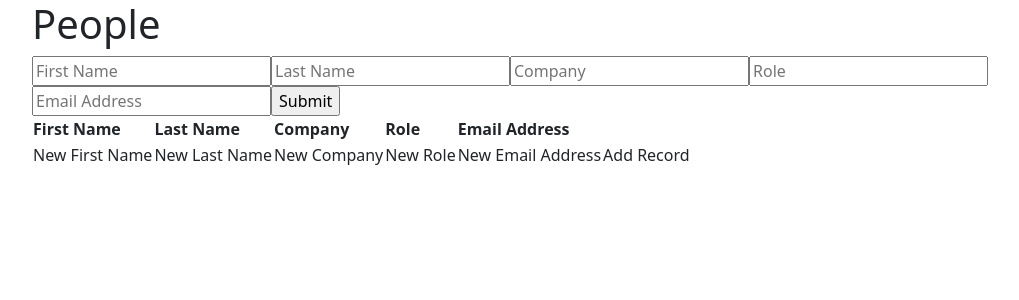
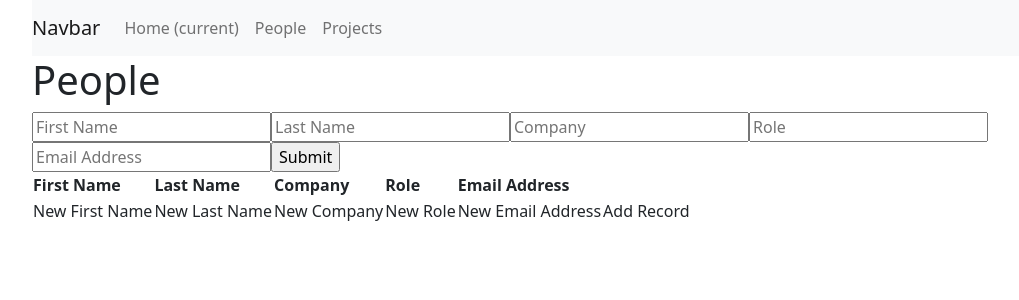
Before and after one commit to akodali92/looker_projects, a Flask app: page /persons in a window 1280 px wide. Shown: the top 300 px of the page, without its empty margins (50-1069 px from the left). Run offline with Flask 2, Linux system fonts and the light colour scheme; data that the repository does not hold is empty.

Commit message:
Add nav bar and initial projects route

```diff
--- a/app/__init__.py
+++ b/app/__init__.py
@@ -16,4 +16,4 @@ app.config['SQLALCHEMY_TRACK_MODIFICATIONS'] = False
 db = SQLAlchemy(app)
 
 # import routes
-from app.routes import index, persons
+from app.routes import index, persons, projects
--- a/app/routes/index.py
+++ b/app/routes/index.py
@@ -9,7 +9,3 @@ from app import app
 @app.route("/")
 def home():
     return render_template('home.html')
-
-@app.route("/about")
-def about():
-    return render_template('about.html')
--- a/app/templates/layout.html
+++ b/app/templates/layout.html
@@ -15,6 +15,26 @@
 </head>
 <body>
     <div class="container">
+        <nav class="navbar navbar-expand-lg navbar-light bg-light">
+            <a class="navbar-brand" href="#">Navbar</a>
+            <button class="navbar-toggler" type="button" data-toggle="collapse" data-target="#navbarSupportedContent" aria-controls="navbarSupportedContent" aria-expanded="false" aria-label="Toggle navigation">
+                <span class="navbar-toggler-icon"></span>
+            </button>
+
+            <div class="collapse navbar-collapse" id="navbarSupportedContent">
+                <ul class="navbar-nav mr-auto">
+                    <li class="nav-item active">
+                        <a class="nav-link" href="{{ url_for('home') }}">Home <span class="sr-only">(current)</span></a>
+                    </li>
+                    <li class="nav-item">
+                        <a class="nav-link" href="{{ url_for('persons') }}">People</a>
+                    </li>
+                    <li class="nav-item">
+                        <a class="nav-link" href="{{ url_for('projects') }}">Projects</a>
+                    </li>
+                </ul>
+            </div>
+        </nav>
         {% block content %}{% endblock content %}
     </div>
 
--- a/app/templates/about.html
+++ b/app/templates/projects.html
@@ -2,6 +2,6 @@
 
 {% block content %}
 
-<h1>About Page</h1>
+<h1>Projects</h1>
 
 {% endblock content %}
```
Also changed, not shown: app/routes/projects.py (added, +11 -0 lines).
